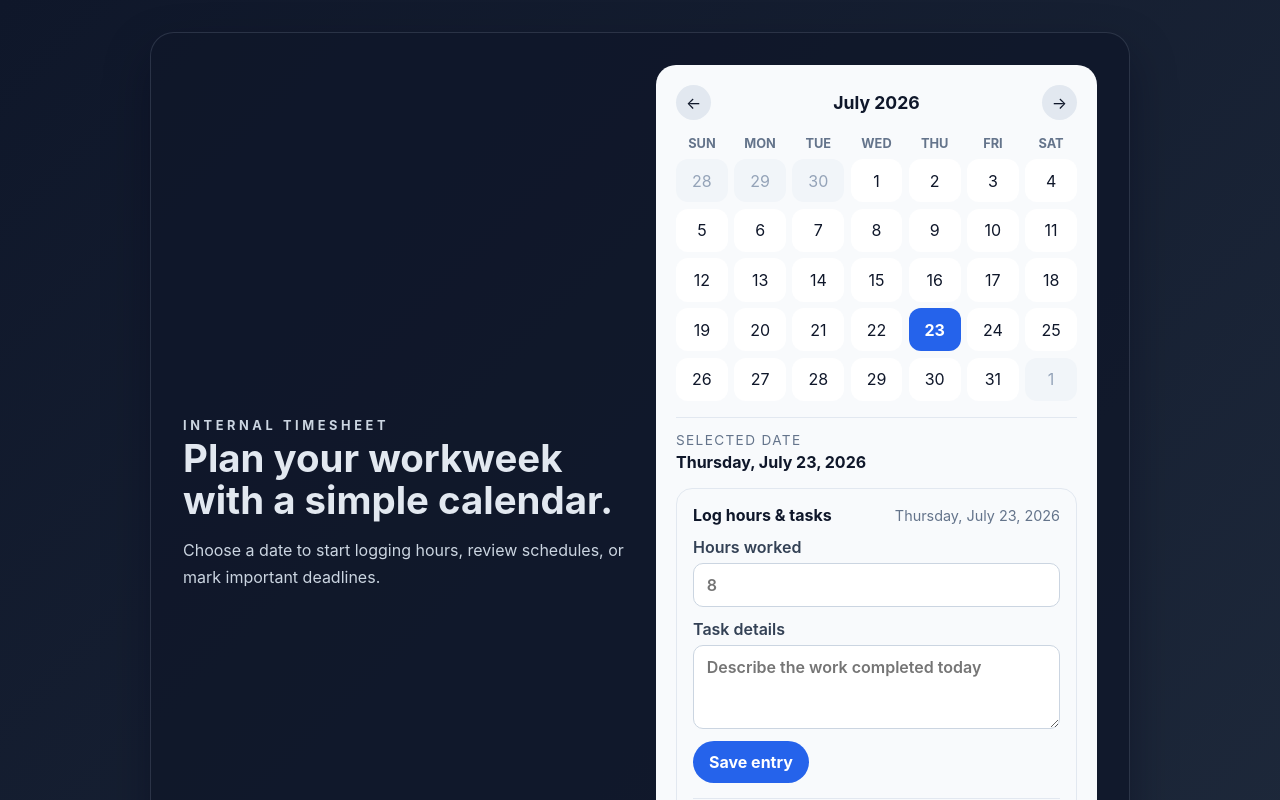
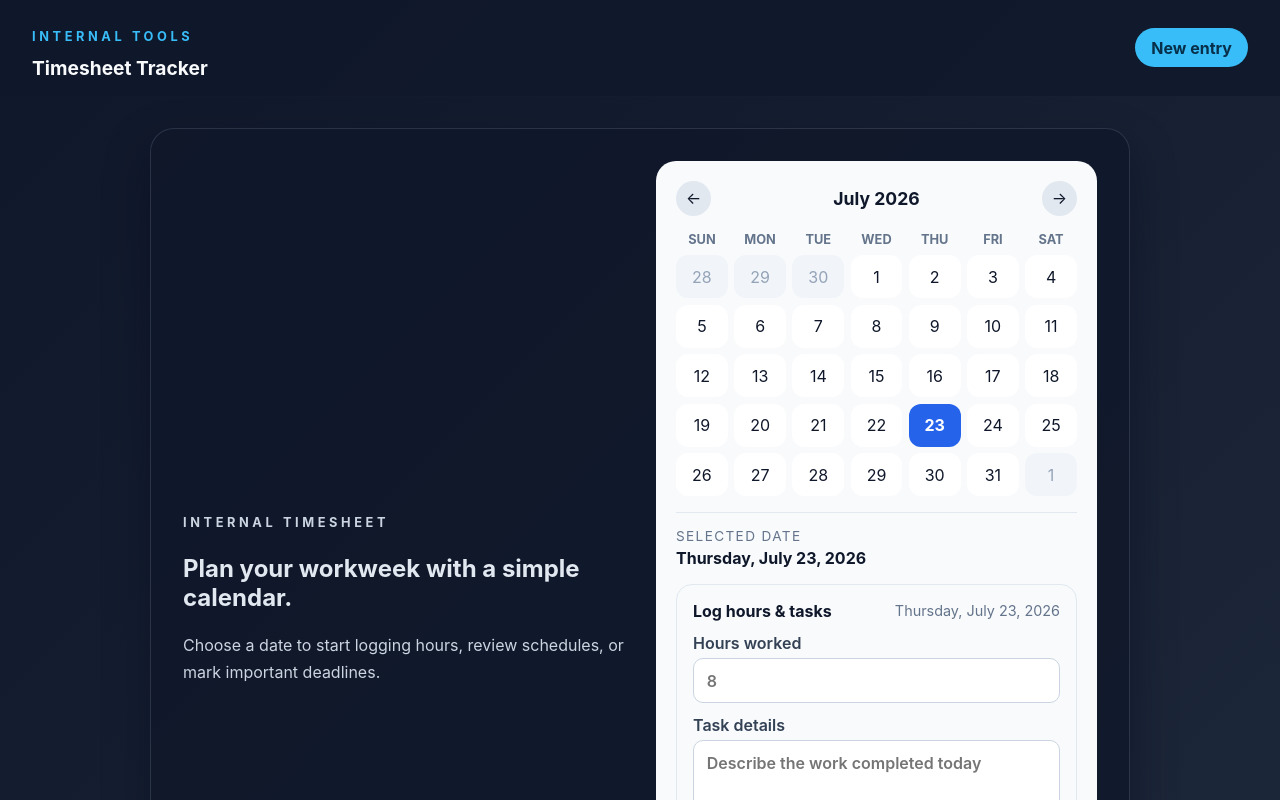
Before and after one commit to chaitanyadaniel/timesheet-tool, a React (Vite) app: page / in a window 1280 px wide. Shown: the top 800 px of the page. Built offline with nearby package versions, Linux system fonts and the light colour scheme.

Commit message:
header footer submit

```diff
--- a/src/App.jsx
+++ b/src/App.jsx
@@ -103,11 +103,20 @@ function App() {
   });
 
   return (
+    <div className="page-frame">
+      <header className="topbar">
+        <div>
+          <p className="eyebrow">Internal tools</p>
+          <h1>Timesheet Tracker</h1>
+        </div>
+        <button type="button" className="topbar-action">New entry</button>
+      </header>
+
       <main className="app-shell">
         <section className="hero-card">
           <div className="hero-copy">
             <p className="eyebrow">Internal timesheet</p>
-          <h1>Plan your workweek with a simple calendar.</h1>
+            <h2>Plan your workweek with a simple calendar.</h2>
             <p>
               Choose a date to start logging hours, review schedules, or mark important deadlines.
             </p>
@@ -198,6 +207,12 @@ function App() {
           </div>
         </section>
       </main>
+
+      <footer className="footerbar">
+        <span>© 2026 Internal Operations</span>
+        <span>Keep your weekly hours accurate</span>
+      </footer>
+    </div>
   );
 }
 
--- a/src/styles.css
+++ b/src/styles.css
@@ -25,8 +25,39 @@ button {
   min-height: 100vh;
 }
 
+.page-frame {
+  min-height: 100vh;
+  display: flex;
+  flex-direction: column;
+}
+
+.topbar,
+.footerbar {
+  display: flex;
+  justify-content: space-between;
+  align-items: center;
+  padding: 1rem 2rem;
+  background: rgba(15, 23, 42, 0.75);
+  color: #f8fafc;
+}
+
+.topbar h1 {
+  margin: 0;
+  font-size: 1.2rem;
+}
+
+.topbar-action {
+  border: none;
+  border-radius: 999px;
+  background: #38bdf8;
+  color: #082f49;
+  padding: 0.6rem 1rem;
+  font-weight: 700;
+  cursor: pointer;
+}
+
 .app-shell {
-  min-height: 100vh;
+  flex: 1;
   display: grid;
   place-items: center;
   padding: 2rem;
@@ -233,6 +264,14 @@ button {
 }
 
 @media (max-width: 760px) {
+  .topbar,
+  .footerbar {
+    flex-direction: column;
+    gap: 0.6rem;
+    text-align: center;
+    padding: 1rem;
+  }
+
   .hero-card {
     grid-template-columns: 1fr;
   }
```
Also changed, not shown: 5 other files (tests, documents, lock files or other folders). Lines whose indentation alone changed are shown as unchanged.
